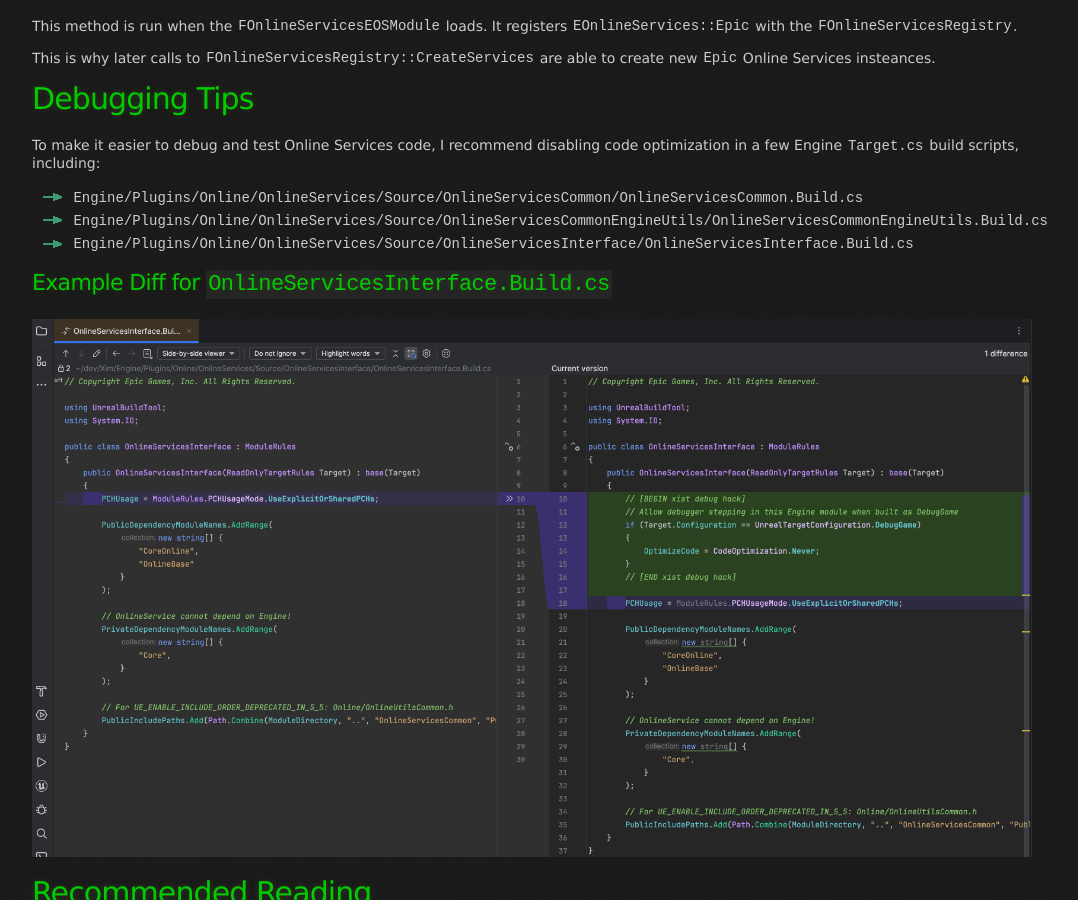
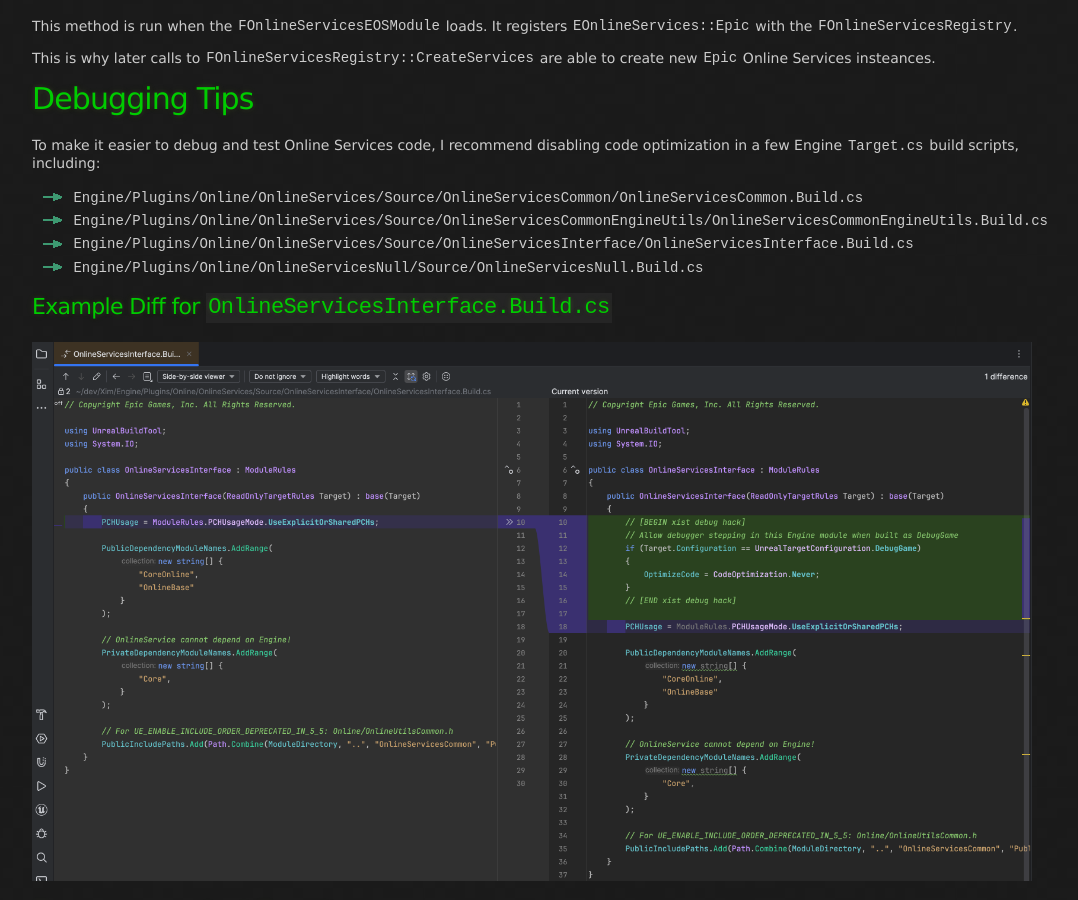
Before and after one commit to x157/x157.github.io, a Jekyll site: the page built from UE5/OnlineServices/index.md, in a window 1280 px wide and 900 px high, scrolled down 1341 px. Shown: the whole window, without its empty margins (108-1186 px from the left). Built offline with Jekyll 4.4.1, drawn with Linux system fonts in a browser that asks for light colours.

Commit message:
Suggest debugging of OnlineServicesNull module

```diff
--- a/UE5/OnlineServices/index.md
+++ b/UE5/OnlineServices/index.md
@@ -92,6 +92,7 @@ in a few Engine `Target.cs` build scripts, including:
 - `Engine/Plugins/Online/OnlineServices/Source/OnlineServicesCommon/OnlineServicesCommon.Build.cs`
 - `Engine/Plugins/Online/OnlineServices/Source/OnlineServicesCommonEngineUtils/OnlineServicesCommonEngineUtils.Build.cs`
 - `Engine/Plugins/Online/OnlineServices/Source/OnlineServicesInterface/OnlineServicesInterface.Build.cs`
+- `Engine/Plugins/Online/OnlineServicesNull/Source/OnlineServicesNull.Build.cs`
 
 ### Example Diff for `OnlineServicesInterface.Build.cs`
 
```
